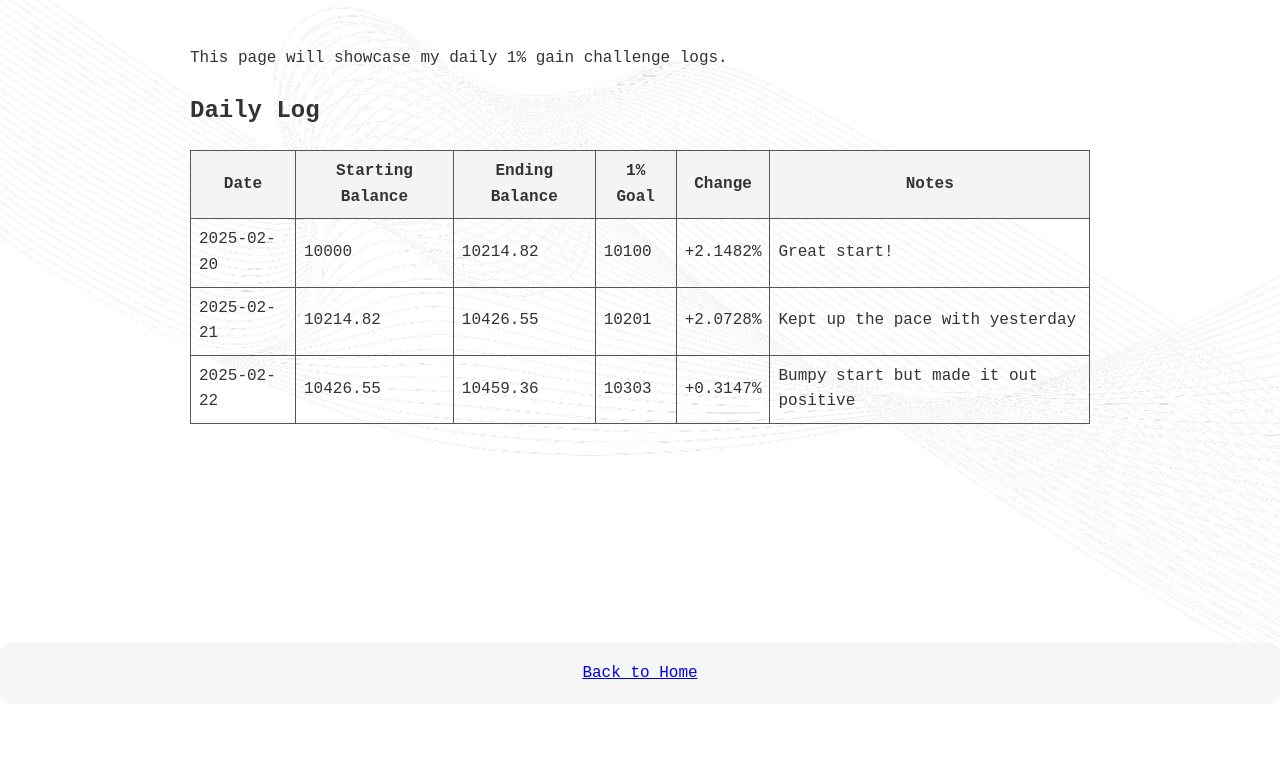
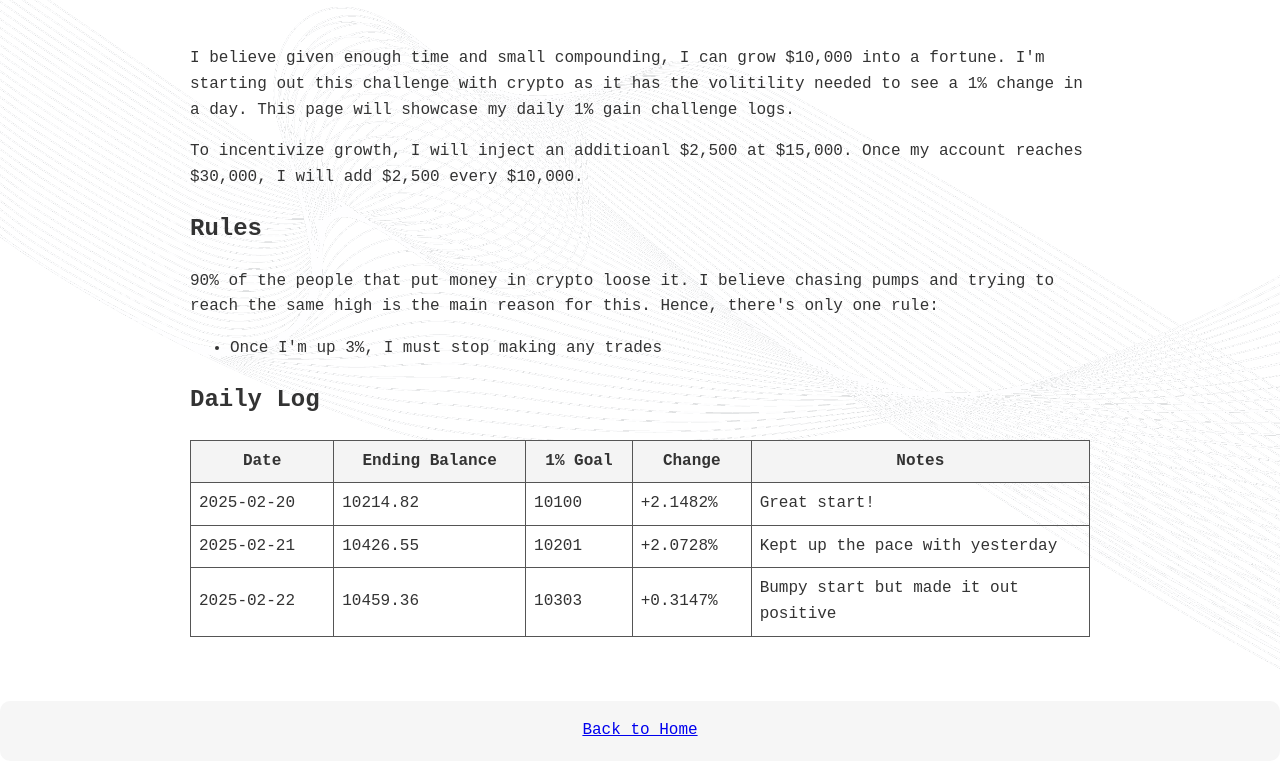
Before and after one commit to sdroruganti/sdroruganti, a plain HTML site: page 10k_to_1_million.html in a window 1280 px wide. Shown: the part 96-857 px from the top of the page. Before the commit the page ends 800 px from the top, so only its background shows below. Drawn offline with Linux system fonts and the light colour scheme.

Commit message:
Adding real data

```diff
--- a/10k_to_1_million.html
+++ b/10k_to_1_million.html
@@ -22,6 +22,13 @@
         th {
             background-color: #f4f4f4;
         }
+
+        td:last-child, th:last-child {
+            max-width: 250px;   /* change as needed */
+            white-space: normal;
+            word-wrap: break-word;
+            overflow-wrap: break-word;
+        }
     </style>
 </head>
 
@@ -31,15 +38,20 @@
     </header>
 
     <main>
-        <p>This page will showcase my daily 1% gain challenge logs.</p>
+        <p>I believe given enough time and small compounding, I can grow $10,000 into a fortune. I'm starting out this challenge with crypto as it has the volitility needed to see a 1% change in a day. This page will showcase my daily 1% gain challenge logs.</p>
+        <p>To incentivize growth, I will inject an additioanl $2,500 at $15,000. Once my account reaches $30,000, I will add $2,500 every $10,000.</p>
+
+        <h2>Rules</h2>
+            <p>90% of the people that put money in crypto loose it. I believe chasing pumps and trying to reach the same high is the main reason for this. Hence, there's only one rule:</p>
+            <ul>
+                <li>Once I'm up 3%, I must stop making any trades</li>
+            </ul>
 
         <h2>Daily Log</h2>
-
         <table id="logTable">
             <thead>
                 <tr>
                     <th>Date</th>
-                    <th>Starting Balance</th>
                     <th>Ending Balance</th>
                     <th>1% Goal</th>
                     <th>Change</th>
--- a/10k_to_1m_log.csv
+++ b/10k_to_1m_log.csv
@@ -1,4 +1,4 @@
-date,starting_balance,ending_balance,one_percent_goal,change,notes
-2025-02-20,10000,10214.82,10100,+2.1482%,Great start!
-2025-02-21,10214.82,10426.55,10201,+2.0728%,Kept up the pace with yesterday
-2025-02-22,10426.55,10459.36,10303,+0.3147%,Bumpy start but made it out positive
+date,ending_balance,one_percent_goal,change,notes
+2025-02-20,10214.82,10100,+2.1482%,Great start!
+2025-02-21,10426.55,10201,+2.0728%,Kept up the pace with yesterday
+2025-02-22,10459.36,10303,+0.3147%,Bumpy start but made it out positive
```
